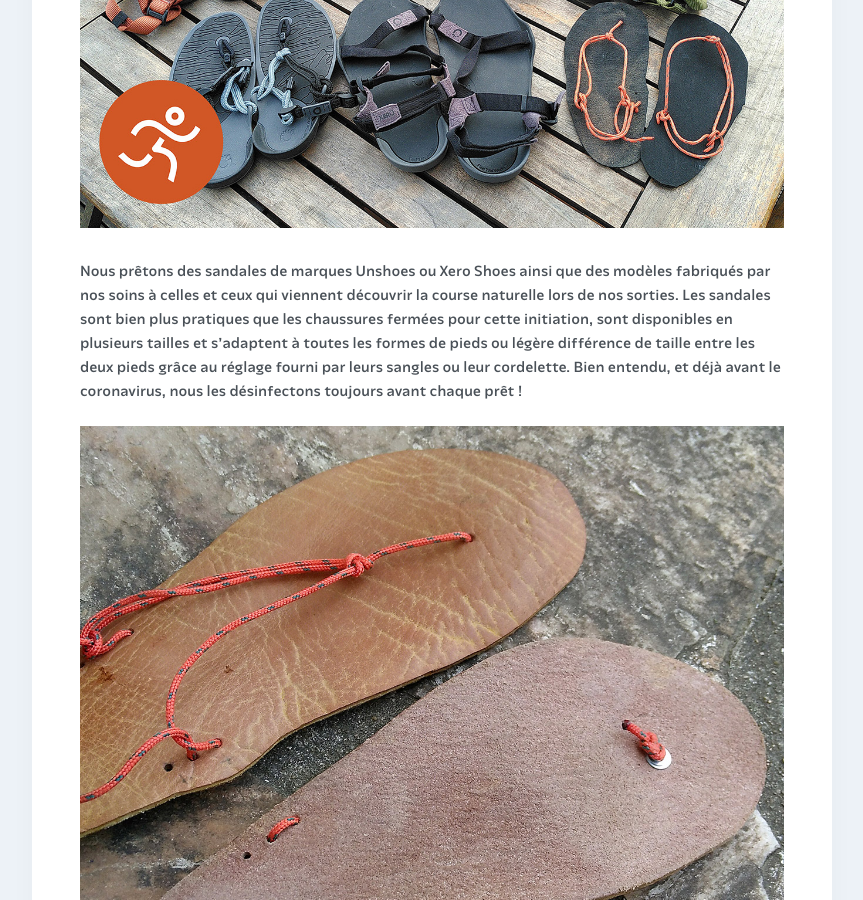
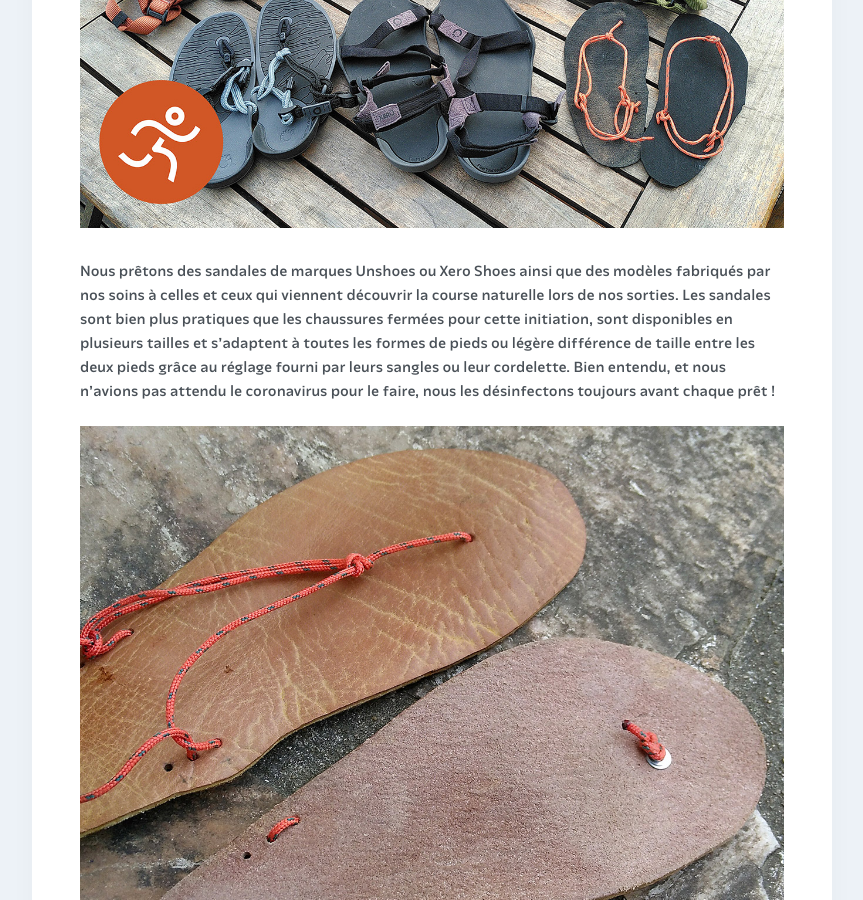
Before and after one commit to courirpaleo/courirpaleo.github.io, a Jekyll site: the page built from _pages-secondary/foulee-naturelle.md, in a window 1280 px wide and 900 px high, scrolled down 4720 px. Shown: the whole window, without its empty margins (208-1071 px from the left). Built offline with Jekyll 4.4.1, drawn with Linux system fonts in a browser that asks for light colours; some web fonts are replaced.

Commit message:
Update foulee-naturelle.md

```diff
--- a/_pages-secondary/foulee-naturelle.md
+++ b/_pages-secondary/foulee-naturelle.md
@@ -43,6 +43,6 @@ Aujourd'hui, de nombreuses marques de chaussures minimalistes proposent de très
 
 ![Courir Paleo](/assets/images/CourirPaleo_course_sorties_sandales_pret_1200px.jpg)
 
-Nous prêtons des sandales de marques Unshoes ou Xero Shoes ainsi que des modèles fabriqués par nos soins à celles et ceux qui viennent découvrir la course naturelle lors de nos sorties. Les sandales sont bien plus pratiques que les chaussures fermées pour cette initiation, sont disponibles en plusieurs tailles et s'adaptent à toutes les formes de pieds ou légère différence de taille entre les deux pieds grâce au réglage fourni par leurs sangles ou leur cordelette. Bien entendu, et déjà avant le coronavirus, nous les désinfectons toujours avant chaque prêt&nbsp;!
+Nous prêtons des sandales de marques Unshoes ou Xero Shoes ainsi que des modèles fabriqués par nos soins à celles et ceux qui viennent découvrir la course naturelle lors de nos sorties. Les sandales sont bien plus pratiques que les chaussures fermées pour cette initiation, sont disponibles en plusieurs tailles et s'adaptent à toutes les formes de pieds ou légère différence de taille entre les deux pieds grâce au réglage fourni par leurs sangles ou leur cordelette. Bien entendu, et nous n'avions pas attendu le coronavirus pour le faire, nous les désinfectons toujours avant chaque prêt&nbsp;!
 
 ![Courir Paleo](/assets/images/CourirPaleo_huaraches_cuir_marocain_1200px.jpg)
```
